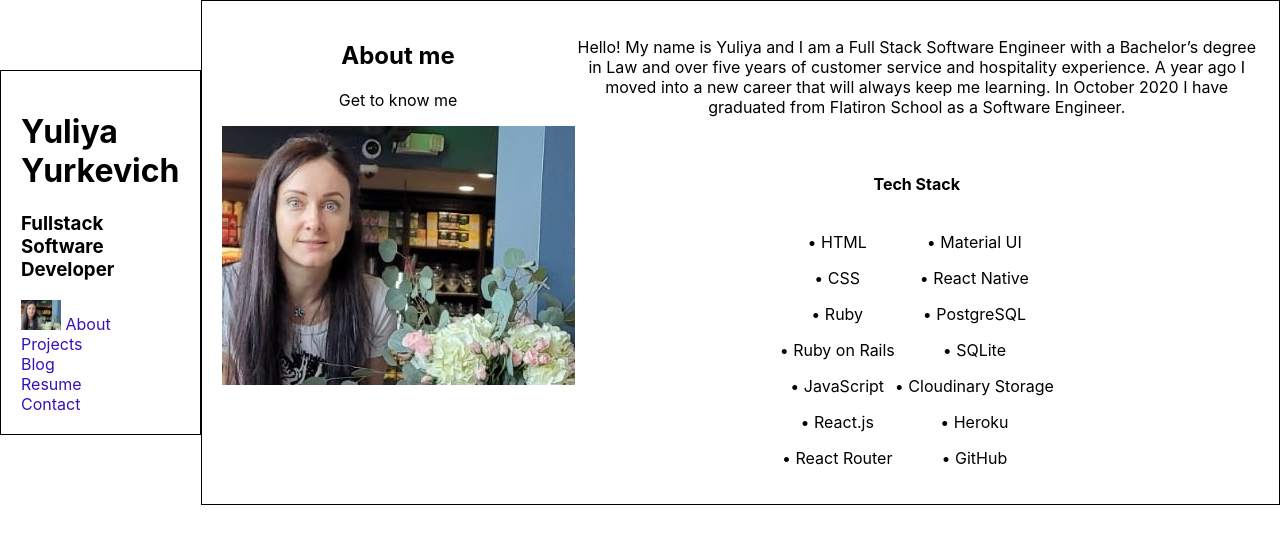
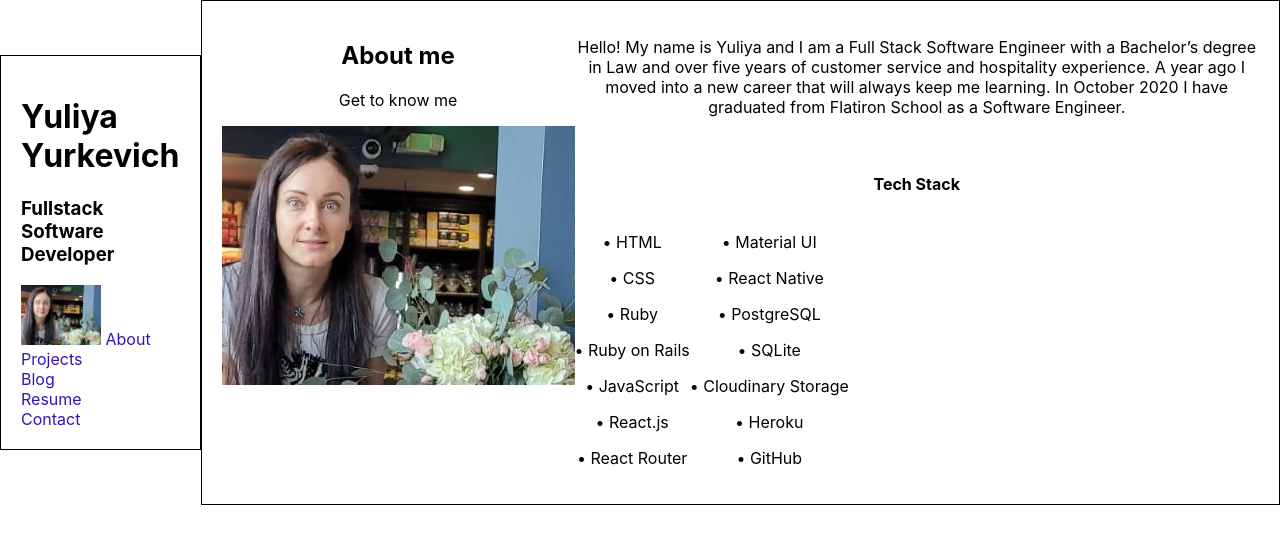
Before and after one commit to yulia-2008/mysite, a React (Create React App) app: page /#/ in a window 1280 px wide. Shown: the top 544 px of the page. Built offline with nearby package versions, Linux system fonts and the light colour scheme.

Commit message:
some css

```diff
--- a/src/App.css
+++ b/src/App.css
@@ -1,6 +1,7 @@
 #flex {
+
   display: flex;
-  justify-content: center;
+  justify-content: top;
 }
 
 a {
@@ -48,6 +49,6 @@ a {
 }
 
 #image {
-  width: 40px;
-  height: 30px;
+  width: 80px;
+  height: 60px;
 }
```
